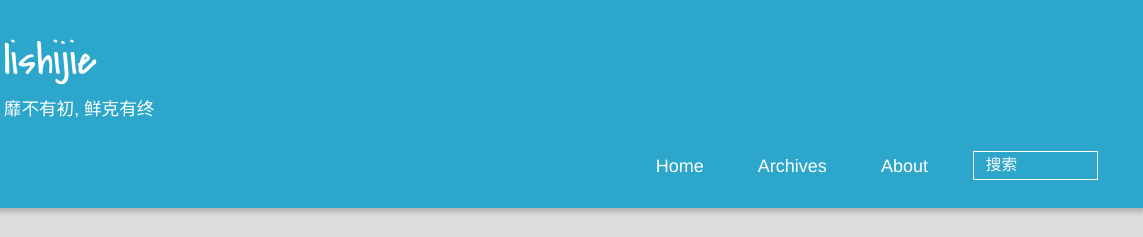
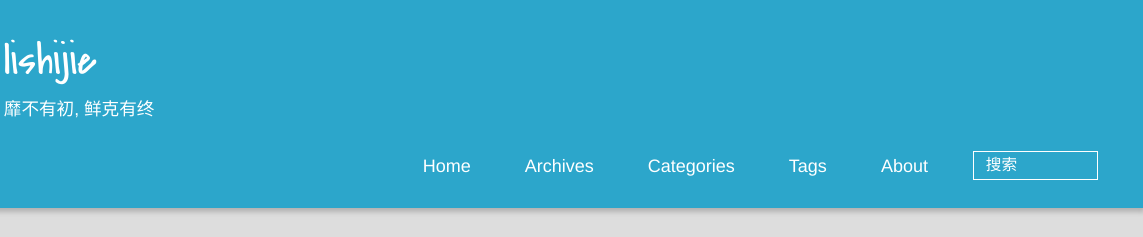
Before and after one commit to lishijie233/lishijie233.github.io, a plain HTML site: page 2021/02/11/开源之路第一步-Github项目同步/index.html in a window 1280 px wide. Shown: the top 237 px of the page, 137-1280 px from the left. Drawn offline with Linux system fonts and the light colour scheme; a script that the page names is missing.

Commit message:
Site updated: 2021-02-11 19:55:30

```diff
--- a/2021/02/11/开源之路第一步-Github项目同步/index.html
+++ b/2021/02/11/开源之路第一步-Github项目同步/index.html
@@ -61,6 +61,10 @@
 						<li><a href="/">Home</a></li>
 
 						<li><a href="/archives">Archives</a></li>
+
+						<li><a href="/categories">Categories</a></li>
+
+						<li><a href="/tags">Tags</a></li>
 
 						<li><a href="/about">About</a></li>
 
--- a/index.html
+++ b/index.html
@@ -58,6 +58,10 @@
 						<li><a href="/">Home</a></li>
 
 						<li><a href="/archives">Archives</a></li>
+
+						<li><a href="/categories">Categories</a></li>
+
+						<li><a href="/tags">Tags</a></li>
 
 						<li><a href="/about">About</a></li>
 
```
Also changed, not shown: archives/2021/02/index.html (+4 -0 lines), archives/2021/index.html (+4 -0 lines), archives/index.html (+4 -0 lines), tags/open-source/index.html (+4 -0 lines).
